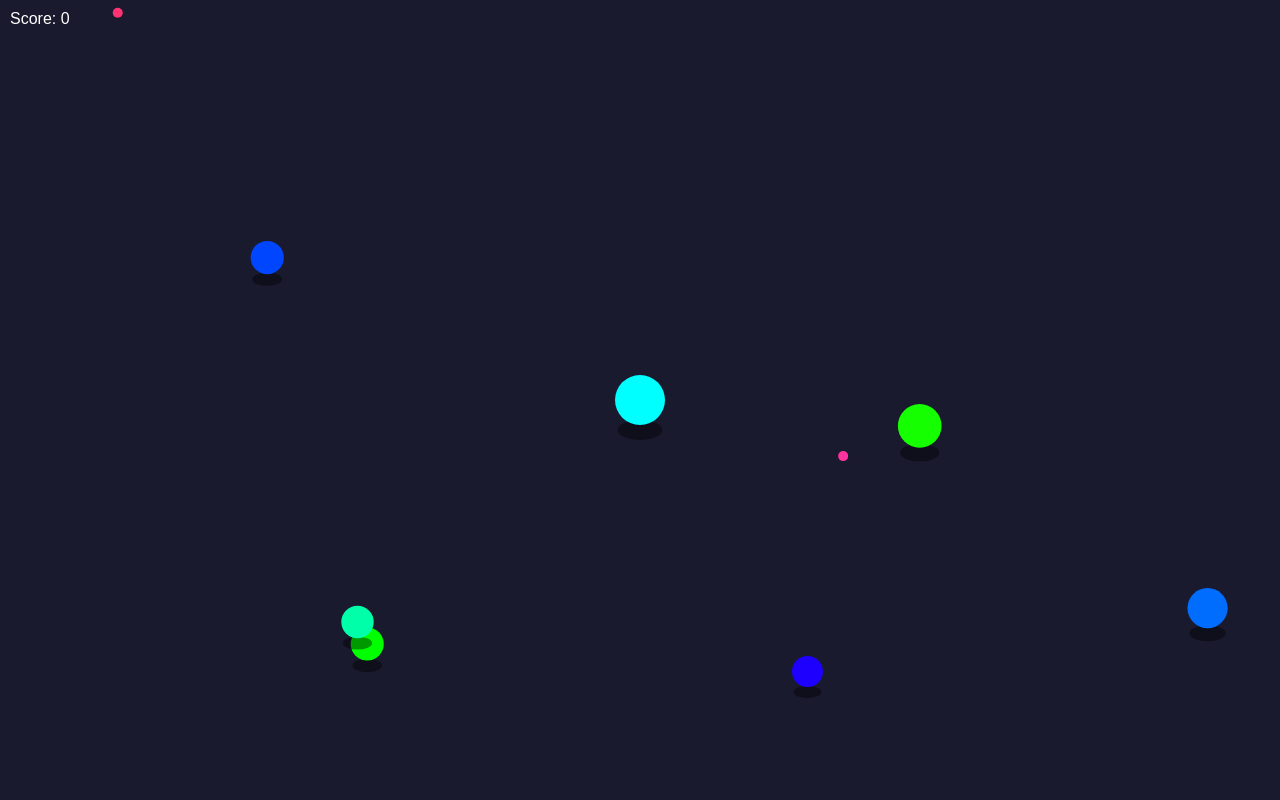
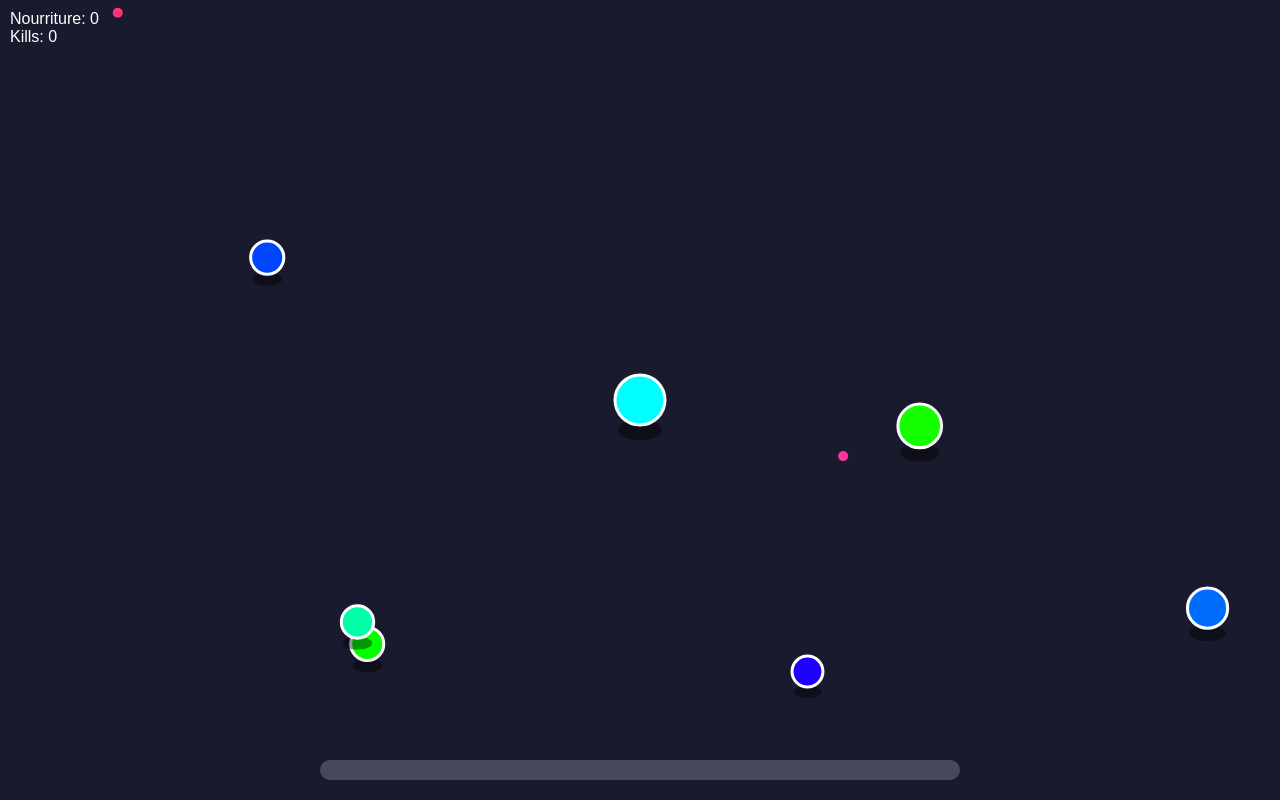
Before and after one commit to b0nKs-AI/blob-bounce, a plain HTML site: page index.html in a window 1280 px wide. Drawn offline with Linux system fonts and the light colour scheme.

Commit message:
Update index.html

```diff
--- a/index.html
+++ b/index.html
@@ -23,12 +23,32 @@
       color: white;
       z-index: 10;
     }
+    #progressBarContainer {
+      position: absolute;
+      bottom: 20px;
+      left: 50%;
+      transform: translateX(-50%);
+      width: 50%;
+      height: 20px;
+      background: rgba(255, 255, 255, 0.2);
+      border-radius: 10px;
+    }
+    #progressBar {
+      width: 0%;
+      height: 100%;
+      background: limegreen;
+      border-radius: 10px;
+    }
   </style>
 </head>
 <body>
   <canvas id="gameCanvas"></canvas>
   <div id="ui">
-    <div>Score: <span id="score">0</span></div>
+    <div>Nourriture: <span id="score">0</span></div>
+    <div>Kills: <span id="kills">0</span></div>
+  </div>
+  <div id="progressBarContainer">
+    <div id="progressBar"></div>
   </div>
   <script>
     const canvas = document.getElementById("gameCanvas");
@@ -40,6 +60,8 @@
     const food = [];
     const powerUps = [];
     let worldSize = 10000;
+    let lastJumpTime = 0;
+    let jumpCombo = 0;
 
     let player = {
       x: 0,
@@ -53,30 +75,40 @@
       score: 0,
       foodCollected: 0,
       growthThreshold: 5,
-      scale: 1
+      scale: 1,
+      kills: 0
     };
 
     const GRAVITY = 0.5;
-    const JUMP_FORCE = 10;
+    const BASE_JUMP_FORCE = 10;
     let isGrounded = true;
+    let spaceReleased = true;
 
     const keys = {};
     window.addEventListener("keydown", e => keys[e.key.toLowerCase()] = true);
-    window.addEventListener("keyup", e => keys[e.key.toLowerCase()] = false);
+    window.addEventListener("keyup", e => {
+      keys[e.key.toLowerCase()] = false;
+      if (e.key === " ") spaceReleased = true;
+    });
 
     function drawBlob(blob, cameraX, cameraY) {
       const screenX = blob.x - cameraX + canvas.width / 2;
       const screenY = blob.y - cameraY + canvas.height / 2 - blob.z;
 
+      // Shadow fixed on ground
       ctx.beginPath();
-      ctx.ellipse(screenX, screenY + blob.radius + 5, blob.radius * 0.9, blob.radius * 0.4, 0, 0, Math.PI * 2);
+      ctx.ellipse(screenX, screenY + blob.z + blob.radius + 5, blob.radius * 0.9, blob.radius * 0.4, 0, 0, Math.PI * 2);
       ctx.fillStyle = "rgba(0,0,0,0.4)";
       ctx.fill();
 
+      // Blob with stroke
       ctx.beginPath();
       ctx.arc(screenX, screenY, blob.radius * blob.scale, 0, Math.PI * 2);
       ctx.fillStyle = blob.color;
       ctx.fill();
+      ctx.lineWidth = 3;
+      ctx.strokeStyle = "white";
+      ctx.stroke();
     }
 
     function drawFood(f, cameraX, cameraY) {
@@ -89,16 +121,37 @@
       ctx.fill();
     }
 
-    function gameLoop() {
+    function spawnParticles(x, y, color) {
+      for (let i = 0; i < 10; i++) {
+        const angle = Math.random() * Math.PI * 2;
+        const speed = Math.random() * 3;
+        const dx = Math.cos(angle) * speed;
+        const dy = Math.sin(angle) * speed;
+        ctx.beginPath();
+        ctx.arc(x + dx, y + dy, 2, 0, Math.PI * 2);
+        ctx.fillStyle = color;
+        ctx.fill();
+      }
+    }
+
+    function gameLoop(timestamp) {
       ctx.clearRect(0, 0, canvas.width, canvas.height);
 
-      if (keys["arrowup"] || keys["w"]) player.vy -= 0.5;
-      if (keys["arrowdown"] || keys["s"]) player.vy += 0.5;
-      if (keys["arrowleft"] || keys["a"]) player.vx -= 0.5;
-      if (keys["arrowright"] || keys["d"]) player.vx += 0.5;
-      if ((keys[" "] || keys["space"]) && isGrounded) {
-        player.vz = JUMP_FORCE;
+      if (keys["z"]) player.vy -= 0.5;
+      if (keys["s"]) player.vy += 0.5;
+      if (keys["q"]) player.vx -= 0.5;
+      if (keys["d"]) player.vx += 0.5;
+      if ((keys[" "] || keys["space"]) && isGrounded && spaceReleased && timestamp - lastJumpTime > 1000) {
+        jumpCombo = Math.min(jumpCombo + 1, 3);
+        player.vz = BASE_JUMP_FORCE * (1 + 0.3 * (jumpCombo - 1));
         isGrounded = false;
+        lastJumpTime = timestamp;
+        spaceReleased = false;
+        spawnParticles(canvas.width / 2, canvas.height / 2, player.color);
+      }
+
+      if (!keys[" "] && !keys["space"]) {
+        spaceReleased = true;
       }
 
       player.vx *= 0.9;
@@ -132,15 +185,26 @@
           food.splice(i, 1);
           player.score++;
           player.foodCollected++;
+
+          const px = f.x - cameraX + canvas.width / 2;
+          const py = f.y - cameraY + canvas.height / 2;
+          spawnParticles(px, py, f.color);
+
+          const progress = (player.foodCollected / player.growthThreshold) * 100;
+          document.getElementById("progressBar").style.width = `${progress}%`;
+
           if (player.foodCollected >= player.growthThreshold) {
             player.scale *= 1.2;
             player.foodCollected = 0;
             player.growthThreshold *= 2;
+            spawnParticles(px, py, "white");
           }
         }
       }
 
       document.getElementById("score").textContent = player.score;
+      document.getElementById("kills").textContent = player.kills;
+
       requestAnimationFrame(gameLoop);
     }
 
@@ -169,11 +233,9 @@
           color: `hsl(${Math.random() * 360}, 100%, 60%)`
         });
       }
-
-      // Placeholder: future power-ups could be added here later
     }
 
-    gameLoop();
+    requestAnimationFrame(gameLoop);
   </script>
 </body>
 </html>
```
